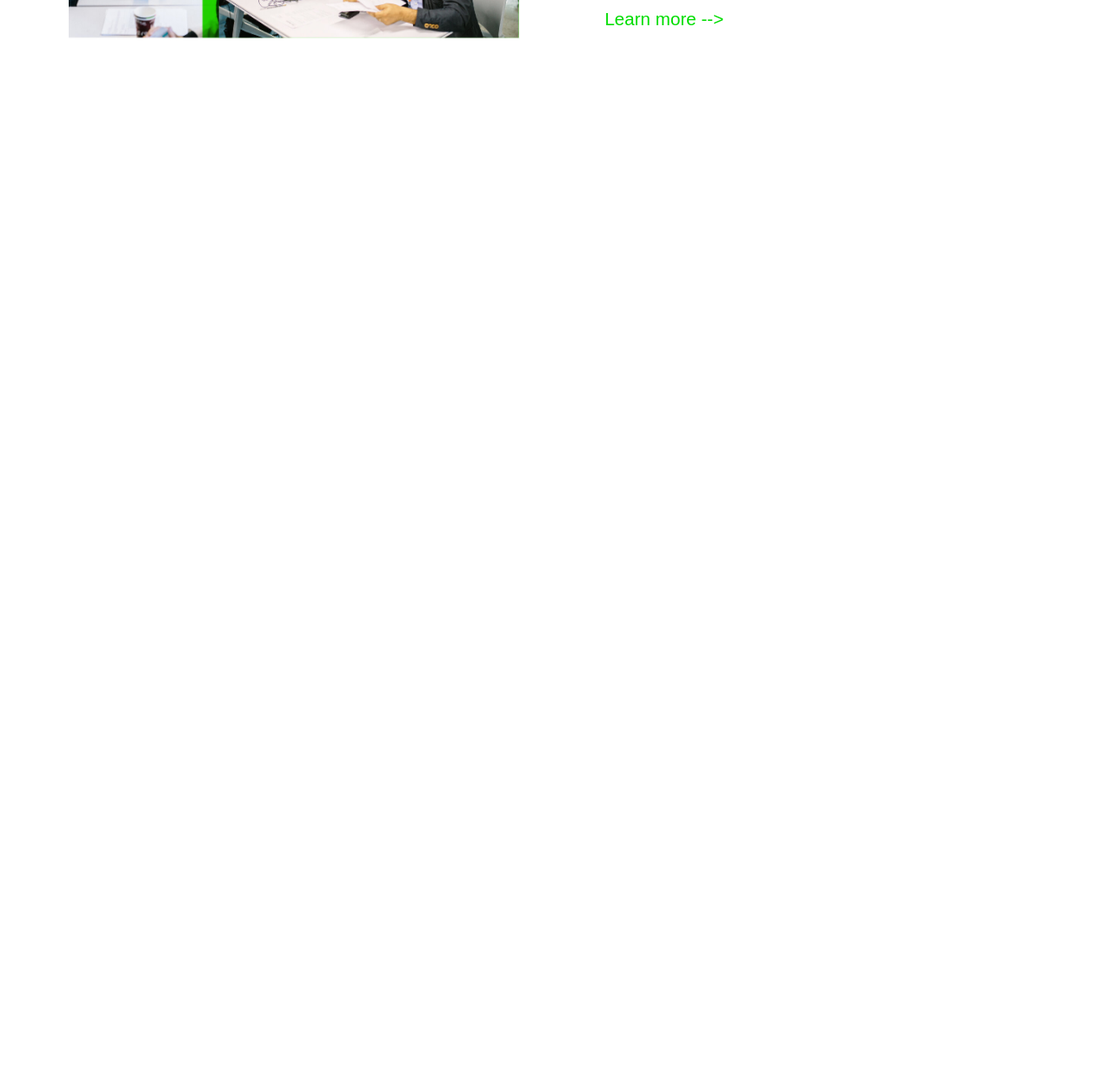
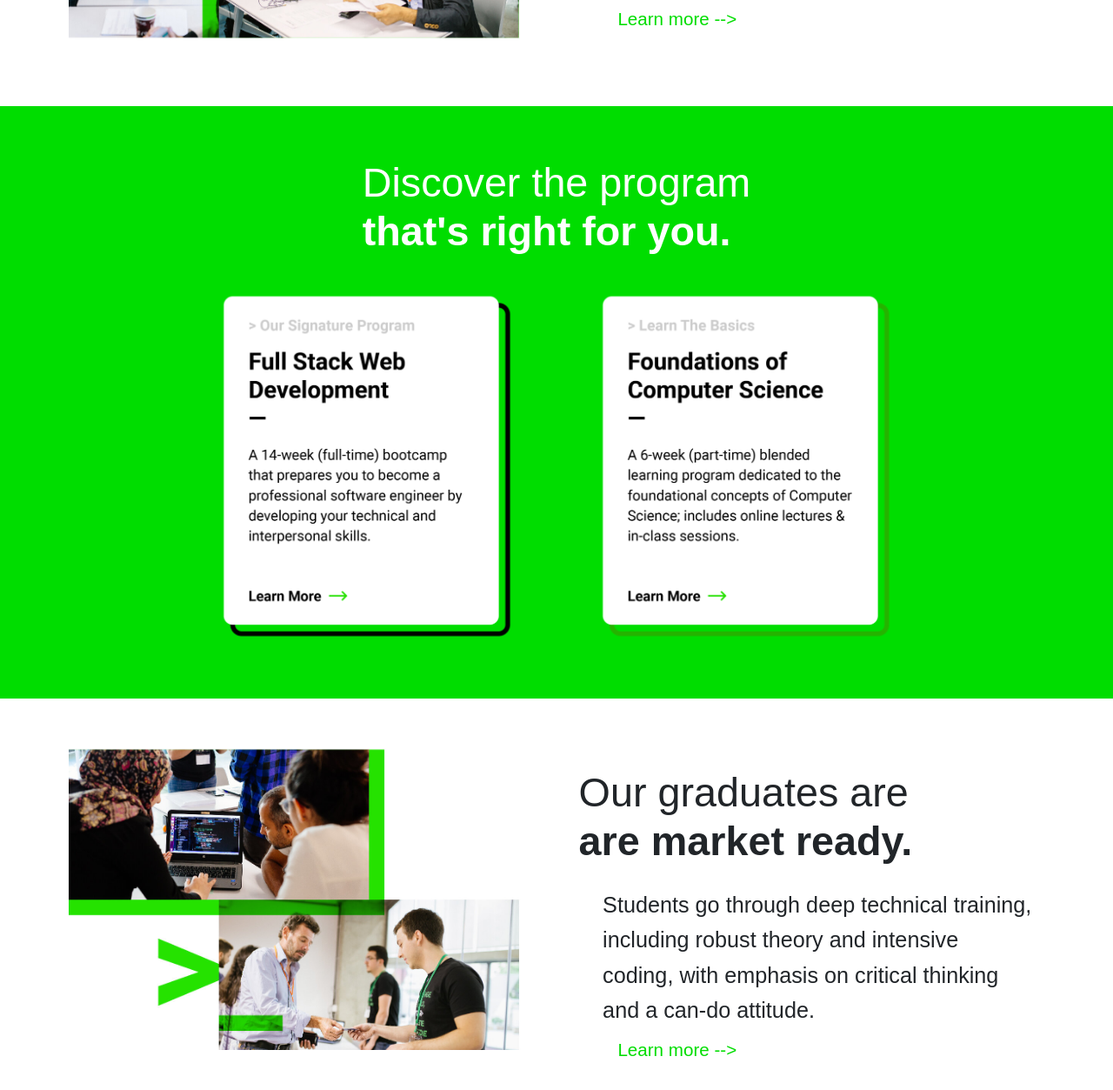
Before and after one commit to mohammad-kassem/se-factory-website-bootsrap-, a plain HTML site: page index.html in a window 1280 px wide. Shown: the part 1509-2762 px from the top of the page at 87% size. Before the commit the page ends 1631 px from the top, so only its background shows below. Drawn offline with Linux system fonts and the light colour scheme.

Commit message:
adding the programs and graduate section

```diff
--- a/index.html
+++ b/index.html
@@ -84,10 +84,49 @@
                                 Learn how to become a professional Full Stack Web Developer.
                                 Acquire technical and interpersonal skills, and gain access to a vast network of employers.
                                 </p>
+                            </div>
                         </div>
                         <div class="row">
-                            <a class="learn-link" href="https://sefactory.io/about-us"> Learn more --></a>
+                            <a class="learn-link" href="https://sefactory.io/get-trained"> Learn more --></a>
                         </div>
                     </div>
                 </div>
             </div>
+            <div class="container-fluid programs-background">
+                <div class="row justify-content-center">
+                    <div class="jumbotron bg-color-none jumbotron-fluid programs-jumbotron">
+                        <h2> Discover the program <br> <b>that's right for you.</b></h2>
+                    </div>
+                </div>
+                <div class="row text-center">
+                    <div class="col-md-4 col-12 offset-md-2 offset-0">
+                        <a href="https://sefactory.io/fsw"> <img alt="fsw" src="./assets/FSW.png" width="90%" height="auto" > </a>
+                    </div>
+                    <div class="col-md-4 col-12">
+                        <a href="https://sefactory.io/fcs"> <img alt="fsw" src="./assets/FCS.png" width="90%" height="auto"> </a>
+                    </div>
+                </div>
+            </div>
+            <div class="conatiner-fluid">
+                <div class="row graduate">
+                    <div class="col-md-6 col-12">
+                        <img src="./assets/artboard-2.jpg" width="100%" height="auto">
+                    </div>
+                    <div class="col-md-6 col-12">
+                        <div class="row">
+                            <div class="jumbotron bg-color-none jumbotron-fluid graduate-jumbotron">
+                                <h2>Our graduates are <br> <b> are market ready. </b></h2>
+                                <p>
+                                    Students go through deep technical training, including robust theory and intensive coding,
+                                     with emphasis on critical thinking and a can-do attitude.
+                                </p>
+                            </div>
+                        </div>
+                        <div class="row">
+                            <a class="graduate-link" href="https://sefactory.io/hire-talent"> Learn more --></a>
+                        </div>
+                    </div>
+                </div>
+            </div>
+        </body>
+</html>
--- a/styles/styles.css
+++ b/styles/styles.css
@@ -45,7 +45,6 @@ body{
 
 }
 
-
 .statistic{
     padding: 70px 70px;
 }
@@ -85,8 +84,58 @@ body{
     line-height: 1.6;
 }
 
+
 .learn-link{
     color: #0d0;
     font-size: calc((1.3 - 1) * 1.2vw + 1rem);
     margin: 10px 0 0 5.5vw;
 }
+
+.programs-background{
+    background-color: #0d0;
+    padding: 50px 0;
+}
+
+.programs-jumbotron{
+    color: white;
+    background: transparent;
+    padding: 0;
+    margin: 0px 0 15px 0;
+}
+
+.programs-jumbotron h2{
+    font-size: calc((3 - 1) * 1.2vw + 1rem);
+    font-weight: normal;
+    padding: 10px 0;
+    margin: 0;
+
+}
+
+.graduate{
+    margin: 40px 5vw;
+}
+
+.graduate-jumbotron{
+    background: transparent;
+    padding: 40px 0 0 2vw;
+    margin: 0;
+}
+
+
+.graduate-jumbotron h2{
+    font-size: calc((3 - 1) * 1.2vw + 1rem);
+    font-weight: normal;
+    margin: 0 0 25px 0;
+}
+
+.graduate-jumbotron p{
+    font-size: calc((1.6 - 1) * 1.2vw + 1rem);
+    margin: 0 5%;
+    line-height: 1.6;
+}
+
+.graduate-link{
+    color: #0d0;
+    font-size: calc((1.3 - 1) * 1.2vw + 1rem);
+    margin: 10px 0 0 5.5vw;
+}
```
